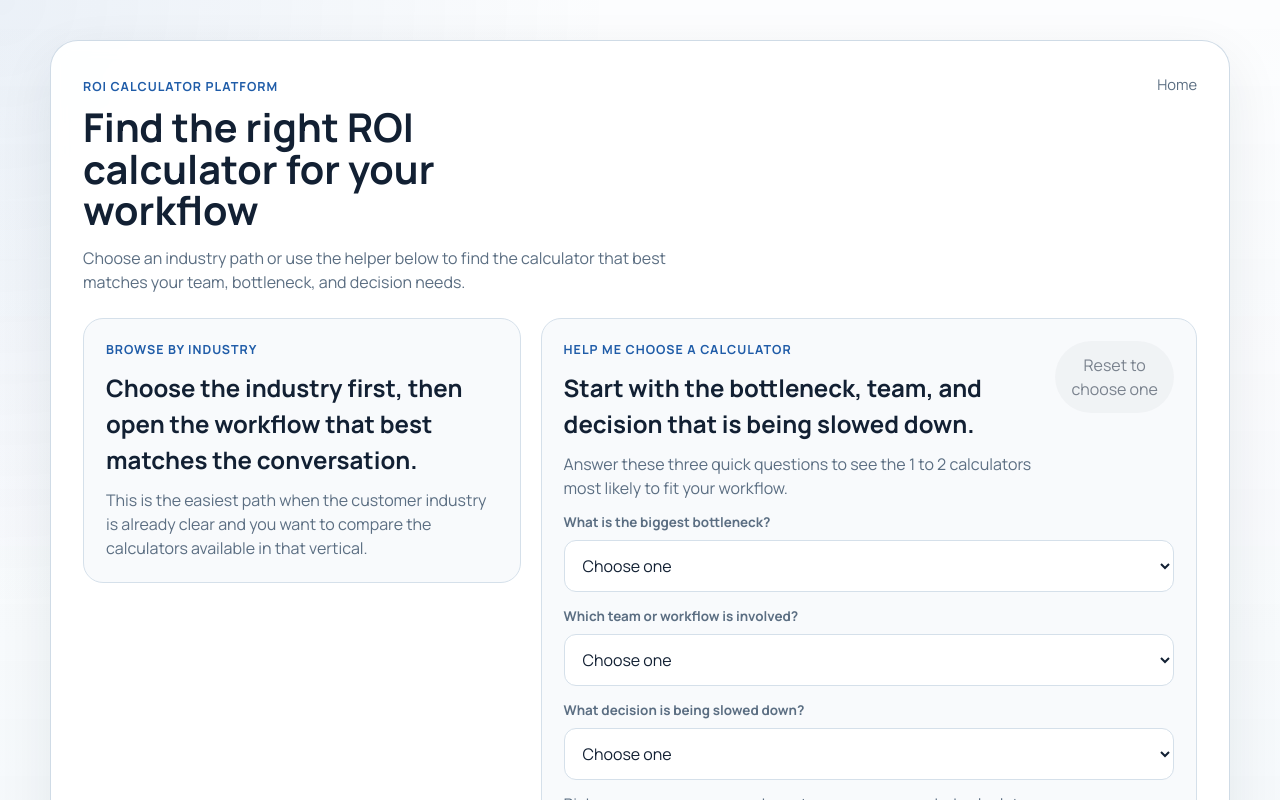
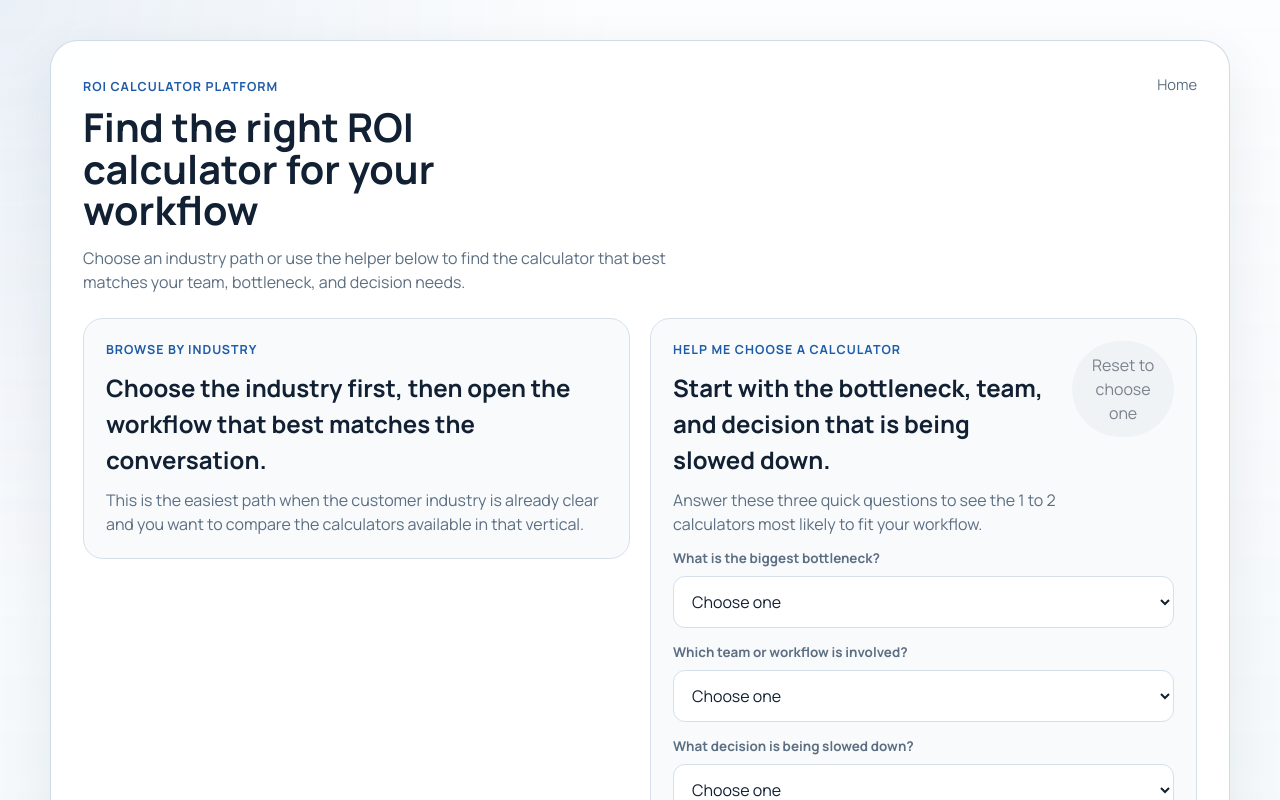
Before and after one commit to mwhittenburg/rescale-roi-app, a React (Vite) app: page / in a window 1280 px wide. Shown: the top 800 px of the page. Built offline with nearby package versions, Linux system fonts and the light colour scheme.

Commit message:
Make homepage entry columns equal width

```diff
--- a/src/styles.css
+++ b/src/styles.css
@@ -197,7 +197,7 @@ p {
 
 .entry-grid {
   margin-top: 24px;
-  grid-template-columns: minmax(0, 0.8fr) minmax(0, 1.2fr);
+  grid-template-columns: repeat(2, minmax(0, 1fr));
   align-items: start;
 }
 
```
